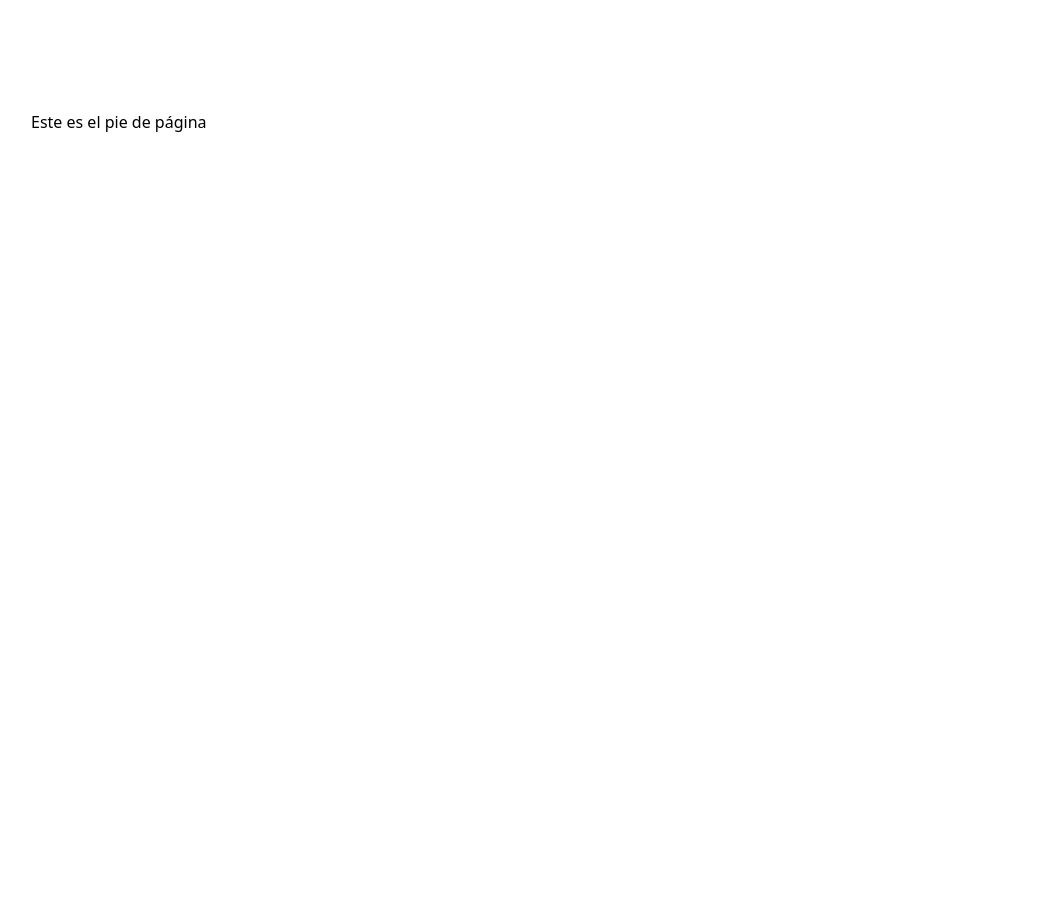
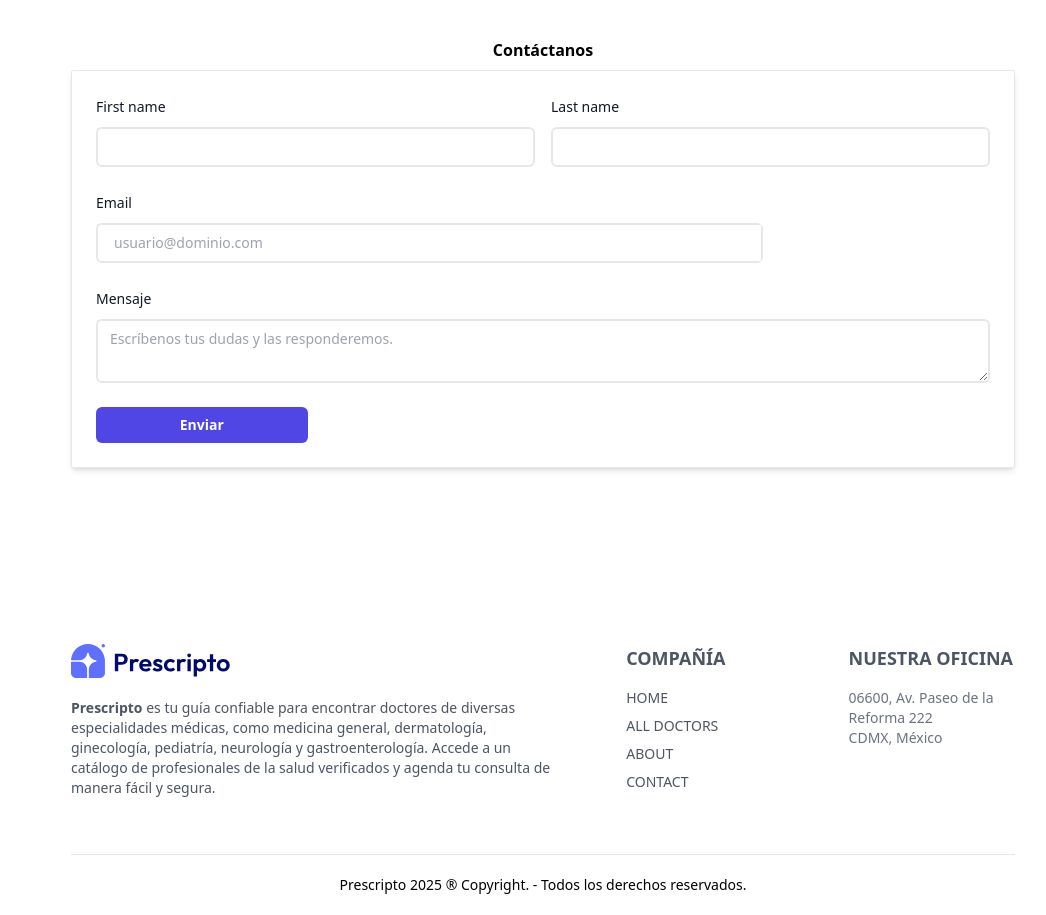
Before and after one commit to plutarcomp/prescripto, a React app: page /contact in a window 1280 px wide. Shown: the part 613-1528 px from the top of the page, without its empty margins (97-1143 px from the left). Before the commit the page ends 800 px from the top, so only its background shows below. Built offline with nearby package versions, Linux system fonts and the light colour scheme; the HTML template or start-up script is replaced by a standard one.

Commit message:
Se crea el archivo footer el cual se inplanta en la aplicación. Asimismo, se adicioa un formulario de contacto en la sección Contact

```diff
--- a/package.json
+++ b/package.json
@@ -12,10 +12,12 @@
   "dependencies": {
     "@tailwindcss/vite": "^4.1.7",
     "axios": "^1.9.0",
+    "formik": "^2.4.6",
     "react": "^19.1.0",
     "react-dom": "^19.1.0",
     "react-router-dom": "^7.6.0",
-    "react-toastify": "^11.0.5"
+    "react-toastify": "^11.0.5",
+    "yup": "^1.6.1"
   },
   "devDependencies": {
     "@eslint/js": "^9.25.0",
@@ -27,7 +29,7 @@
     "eslint-plugin-react-hooks": "^5.2.0",
     "eslint-plugin-react-refresh": "^0.4.19",
     "globals": "^16.0.0",
-        "postcss": "^8.4.39",
+    "postcss": "^8.4.39",
     "tailwindcss": "^3.4.4",
     "vite": "^6.3.5"
   }
--- a/src/App.jsx
+++ b/src/App.jsx
@@ -8,7 +8,9 @@ import Appointment from './pages/Appointment'
 import NotFound from './pages/NotFound'
 import Doctors from './pages/Doctors'
 import Navbar from './components/Navbar'
+import Footer from './components/Footer'
 import Register from './pages/Register'
+
 
 const App = () => {
   return (
@@ -25,7 +27,7 @@ const App = () => {
         <Route path="*" element={<NotFound />} />
         <Route path='/register' element={<Register />} />
       </Routes>
-      <h3>Este es el pie de página</h3>
+      <Footer />
     </div>
   )
 }
--- /dev/null
+++ b/src/components/ContactUs.jsx
@@ -0,0 +1,149 @@
+import { Formik, yupToFormErrors } from "formik";
+import * as Yup from "yup";
+import { Link } from "react-router-dom";
+import Button from "./Button";
+
+const ContactSchema = Yup.object().shape({
+  firstName: Yup.string()
+    .required("El nombre es requerido")
+    .min(2, "El valor debe ser de al menos dos caracteres")
+    .max(30, "El nombre no debe rebasar los 30 caracteres"),
+  lastName: Yup.string()
+    .min(2, "El valor debe ser de al menos dos caracteres")
+    .max(30, "El nombre no debe rebasar los 30 caracteres"),
+  email: Yup.string()
+    .email("Correo electrónico inválido")
+    .required("El correo electrónico es requerido")
+    .matches(
+      /^[a-zA-Z0-9._%+-]+@[a-zA-Z0-9.-]+\.[a-zA-Z]{2,}$/,
+      "El formato de correo es inválido. Debe incluir el dominio completo ( ej: usuario@dominio.com)"
+    ),
+  message: Yup.string()
+    .min(4, "El mensaje debe de tener al menos 4 caractéres")
+    .required("El mensaje es requerido"),
+});
+
+const handleContact = (data) => {
+  JSON.stringify(data);
+  console.log("Datos del Fomulario", data);
+};
+
+const ContactUs = () => {
+  return (
+    <div>
+      <h1 className="text-center font-semibold">Contáctanos</h1>
+      <Formik
+        initialValues={{ firstName: "", lastName: "", email: "", message: "" }}
+        validationSchema={ContactSchema}
+        onSubmit={handleContact}
+      >
+        {(formik) => (
+          <form onSubmit={formik.handleSubmit}>
+            {console.log(formik)}
+            <div className="mt-2 mb-10 mx-10 grid grid-cols-1 gap-x-4 gap-y-6 p-6 sm:grid-cols-4 border rounded-sm shadow-md">
+              <div className="sm:col-span-2">
+                <label
+                  htmlFor="firstName"
+                  className="block text-sm/6 font-medium text-gray-900"
+                >
+                  First name
+                </label>
+                <div className="mt-2 border-2 rounded-md">
+                  <input
+                    id="firstName"
+                    name="firstName"
+                    type="text"
+                    autoComplete="given-name"
+                    className="block w-full rounded-md bg-white px-3 py-1.5 text-base text-gray-900 outline-1 -outline-offset-1 outline-gray-300 placeholder:text-gray-400 focus:outline-2 focus:-outline-offset-2 focus:outline-indigo-600 sm:text-sm/6"
+                    onChange={formik.handleChange}
+                    onBlur={formik.handleBlur}
+                    value={formik.values.firstName}
+                  />
+                </div>
+                <small className="text-red-800">
+                  {formik.errors.firstName}
+                </small>
+              </div>
+
+              <div className="sm:col-span-2">
+                <label
+                  htmlFor="lastName"
+                  className="block text-sm/6 font-medium text-gray-900"
+                >
+                  Last name
+                </label>
+                <div className="mt-2 border-2 rounded-md">
+                  <input
+                    id="lastName"
+                    name="lastName"
+                    type="text"
+                    autoComplete="family-name"
+                    className="block w-full rounded-md bg-white px-3 py-1.5 text-base text-gray-900 outline-1 -outline-offset-1 outline-gray-300 placeholder:text-gray-400 focus:outline-2 focus:-outline-offset-2 focus:outline-indigo-600 sm:text-sm/6"
+                    onChange={formik.handleChange}
+                    onBlur={formik.handleBlur}
+                    value={formik.values.lastName}
+                  />
+                </div>
+                <small className="text-red-800">{formik.errors.lastName}</small>
+              </div>
+
+              <div className="sm:col-span-3">
+                <label
+                  htmlFor="email"
+                  className="block text-sm/6 font-medium text-gray-900"
+                >
+                  Email
+                </label>
+                <div className="mt-2 border-2 rounded-md">
+                  <div className="flex items-center rounded-md bg-white pl-3 outline-1 -outline-offset-1 outline-gray-300 focus-within:outline-2 focus-within:-outline-offset-2 focus-within:outline-indigo-600">
+                    <input
+                      id="email"
+                      name="email"
+                      type="email"
+                      placeholder="usuario@dominio.com"
+                      className="block min-w-0 grow py-1.5 pr-3 pl-1 text-base text-gray-900 placeholder:text-gray-400 focus:outline-none sm:text-sm/6"
+                      onChange={formik.handleChange}
+                      onBlur={formik.handleBlur}
+                      value={formik.values.email}
+                    />
+                  </div>
+                </div>
+                <small className="text-red-800">{formik.errors.email}</small>
+              </div>
+
+              <div className="col-span-full">
+                <label
+                  htmlFor="message"
+                  className="block text-sm/6 font-medium text-gray-900"
+                >
+                  Mensaje
+                </label>
+                <div className="mt-2 border-2 rounded-md">
+                  <textarea
+                    id="message"
+                    name="message"
+                    rows={2}
+                    className="block w-full rounded-md bg-white px-3 py-1.5 text-base text-gray-900 outline-1 -outline-offset-1 outline-gray-300 placeholder:text-gray-400 focus:outline-2 focus:-outline-offset-2 focus:outline-indigo-600 sm:text-sm/6"
+                    placeholder="Escríbenos tus dudas y las responderemos."
+                    onChange={formik.handleChange}
+                    onBlur={formik.handleBlur}
+                    value={formik.values.message}
+                  />
+                </div>
+                <small className="text-red-800">{formik.errors.message}</small>
+              </div>
+              <button
+                type="submit"
+                className="rounded-md bg-indigo-600 px-3 py-2 text-sm font-semibold text-white shadow-xs hover:bg-indigo-500 focus-visible:outline-2 focus-visible:outline-offset-2 focus-visible:outline-indigo-600"
+              >
+                Enviar
+              </button>
+            </div>
+          </form>
+        )}
+      </Formik>
+    </div>
+  );
+};
+
+export default ContactUs;
--- /dev/null
+++ b/src/components/Footer.jsx
@@ -0,0 +1,61 @@
+import React from "react";
+import { assets } from "../assets/assets";
+import { useNavigate, NavLink } from "react-router-dom";
+import Address from "./Address";
+
+const Footer = () => {
+  const navigate = useNavigate();
+  return (
+    <>
+    <div className="md:mx-10">
+      <div className="flex flex-col justify-between sm:grid grid-cols-[3fr_1fr_1fr] gap-14 my-10  mt-40 text-sm">
+        <div className="text-gray-600 my-4 justify-between">
+          <img
+            className="mb-5 w-40"
+            src={assets.logo}
+            alt="Logo Prescripto"
+            onClick={() => navigate("/")}
+          />
+          <p>
+            <strong>Prescripto</strong> es tu guía confiable para encontrar
+            doctores de diversas especialidades médicas, como medicina general,
+            dermatología, ginecología, pediatría, neurología y
+            gastroenterología. Accede a un catálogo de profesionales de la salud
+            verificados y agenda tu consulta de manera fácil y segura.
+          </p>
+        </div>
+        <div>
+          <p className="uppercase font-semibold text-lg text-gray-600 my-4">Compañía</p>
+          <ul className="flex flex-col gap-2 text-gray-600">
+            <NavLink to="/">
+              <li className="">HOME</li>
+            </NavLink>
+            <NavLink to="/doctors">
+              <li className="">ALL DOCTORS</li>
+            </NavLink>
+            <NavLink to="/about">
+              <li className="">ABOUT</li>
+            </NavLink>
+            <NavLink to="/contact">
+              <li className="">CONTACT</li>
+            </NavLink>
+          </ul>
+        </div>
+        <div>
+          <Address
+            PC={"06600"}
+            street={"Av. Paseo de la Reforma 222"}
+            city={"CDMX"}
+            country={"México"}
+          />
+        </div>
+
+      </div>
+    <hr/>
+    <p className="py-5 text-sm text-center">Prescripto 2025 ® Copyright. - Todos los derechos reservados.</p>
+</div>
+    </>
+  );
+};
+
+export default Footer;
--- a/src/pages/Contact.jsx
+++ b/src/pages/Contact.jsx
@@ -2,6 +2,7 @@ import React from 'react'
 import { assets } from '../assets/assets'
 import Address from '../components/Address'
 import CareersDescript from '../components/CareersDescript'
+import ContactUs from '../components/ContactUs'
 
 const Contact = () => {
   return (
@@ -9,7 +10,7 @@ const Contact = () => {
     <div className='uppercase text-center font-semibold text-2xl pt-10 text-[#707070]'>
       Contáctanos
     </div>
-    <div className='my-10 flex flex-col justify-center md:flex-row gap-10 mb-28 text-sm'>
+    <div className='my-10 flex flex-col justify-center md:flex-row gap-10 mb-18 text-sm'>
       <img src={assets.contact_image} alt='Imagen Contact' className='w-full md:max-w-[360px]'/>
       <div className="flex flex-col justify-center items-start gap-6 text-base/10">
       <Address
@@ -25,6 +26,7 @@ const Contact = () => {
       />
       </div>
     </div>
+    <ContactUs />
     </>
   )
 }
```
Also changed, not shown: 1 other file (tests, documents, lock files or other folders).
